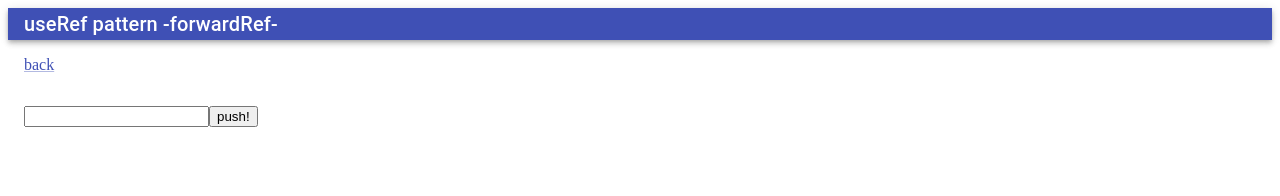
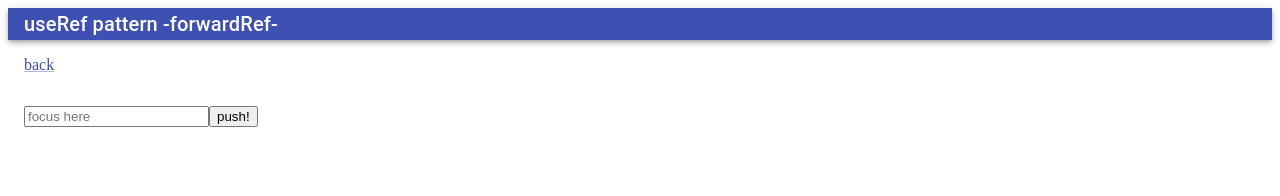
Before and after one commit to SuZu008006/react-sandbox, a React (Create React App) app: page /useRef/forwardRef in a window 1280 px wide. Shown: the top 196 px of the page. Built offline with nearby package versions, Linux system fonts and the light colour scheme.

Commit message:
[fix]added placeholder text

```diff
--- a/src/UseRefPage/ForwardRefPage.tsx
+++ b/src/UseRefPage/ForwardRefPage.tsx
@@ -4,7 +4,7 @@ import { PageHeader } from '../CommonPage/PageHeader'
 
 const FocusInput = forwardRef<HTMLInputElement>(
   (props, ref) => {
-    return <input type="text" ref={ref}/>
+    return <input type="text" placeholder="focus here" ref={ref}/>
   }
 )
 
--- a/src/UseRefPage/UseImperativeHandlePage.tsx
+++ b/src/UseRefPage/UseImperativeHandlePage.tsx
@@ -19,7 +19,7 @@ const FocusInput = forwardRef<Handler>(
       }
     })
 
-    return <input type="text" ref={inputRef}/>
+    return <input type="text" placeholder="focus here" ref={inputRef}/>
   }
 )
 
```
